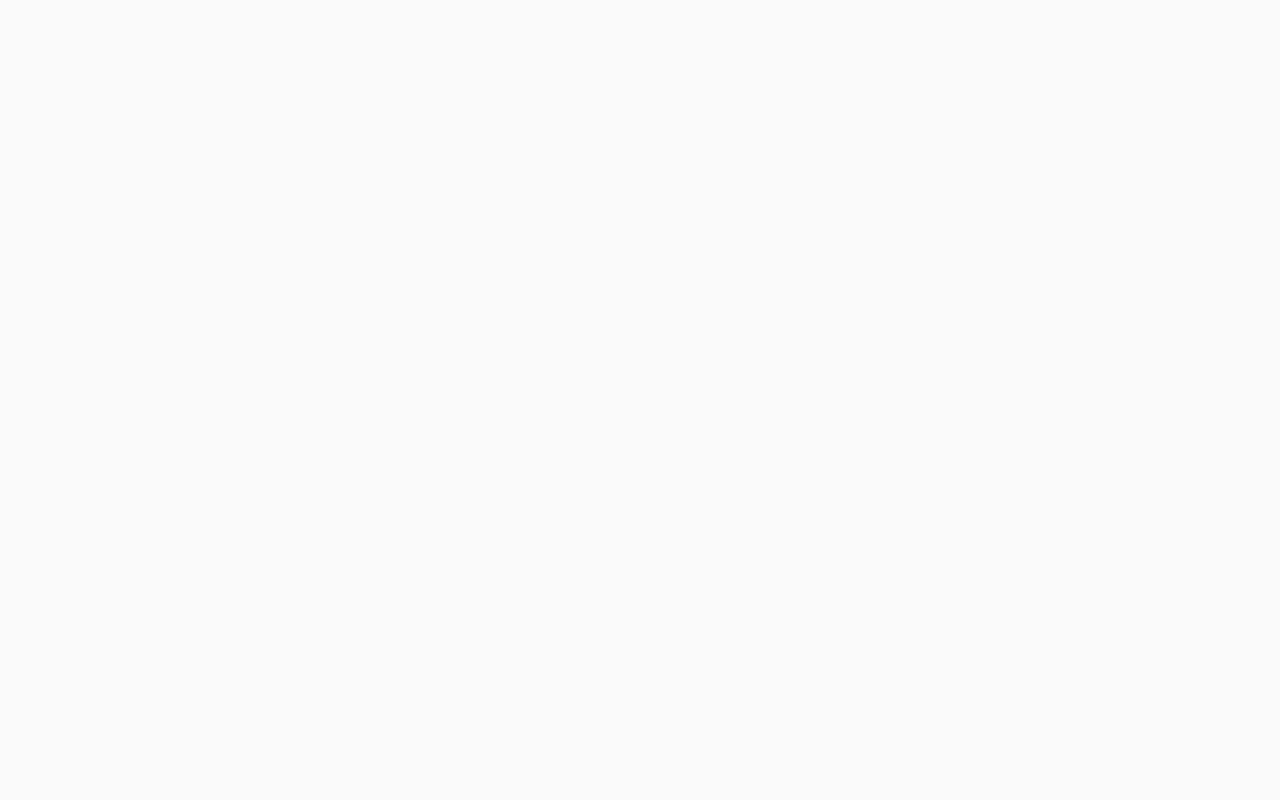
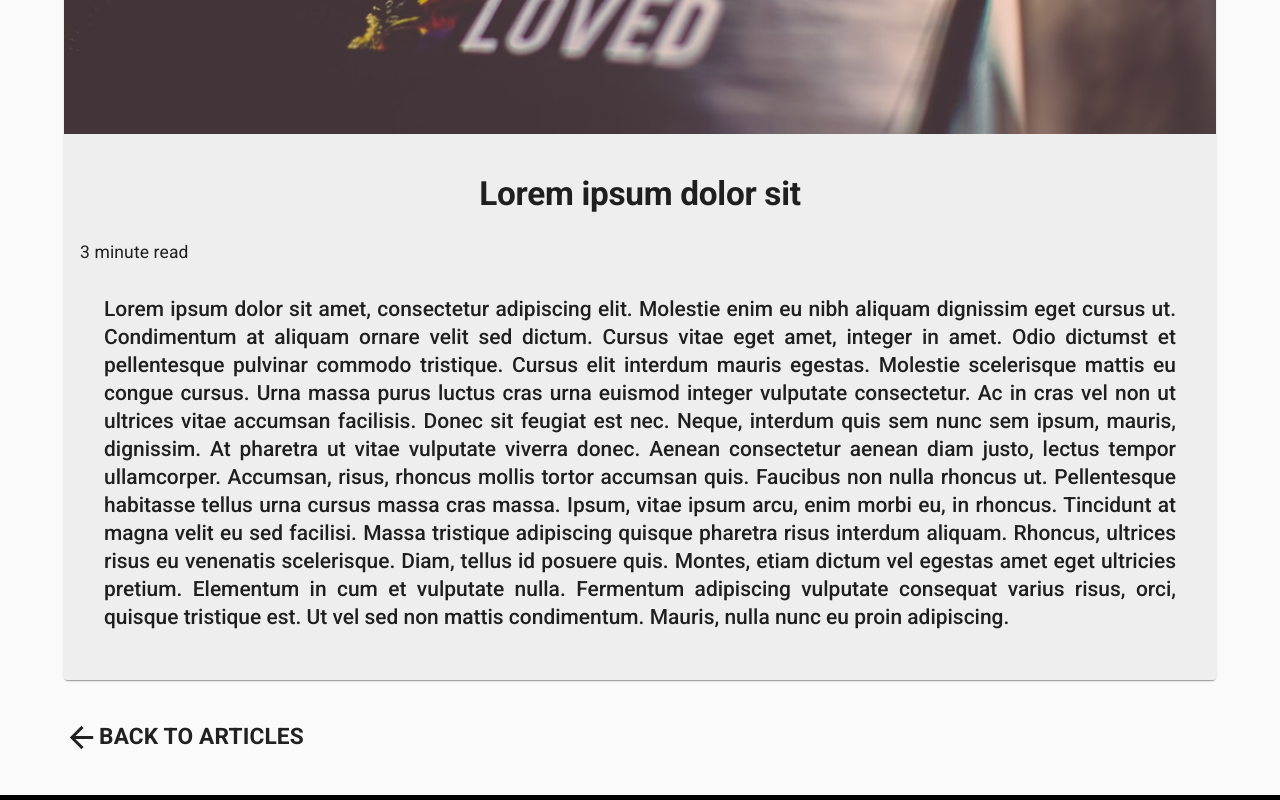
Before and after one commit to KyU-Christian-Union/kyucuwebapp, a React (Create React App) app: page /recentposts/article/1 in a window 1280 px wide. Shown: the part 440-1240 px from the top of the page. Before the commit the page ends 800 px from the top, so only its background shows below. Built offline with nearby package versions, Linux system fonts and the light colour scheme.

Commit message:
recent post refactoring and complete routing

```diff
--- a/src/App/App.jsx
+++ b/src/App/App.jsx
@@ -4,12 +4,9 @@ import React from 'react';
 import HomePage from '../pages/HomePage/HomePage';
 import EventsPage from '../pages/EventsPage/EventsPage';
 import ResourcePage from '../pages/ResourcePage/ResourcePage';
-// import ResourcesArticles from '../components/Resources/ResourcesArticles';
-// import ResourcesSermons from '../components/Resources/ResourcesSermons';
-
 import SpecificEventPage from '../pages/SpecificEventPage/SpecificEventPage';
-
 import MinistriesPage from '../pages/MinistriesPage/MinistriesPage';
+import PostArticle from '../pages/PostArticle/PostArticle';
 
 const useStyles = makeStyles(() => ({
   root: {
@@ -25,12 +22,11 @@ function App() {
         <Switch>
           <Route exact path="/" component={HomePage} />
           <Route exact path="/events" component={EventsPage} />
+          <Route exact path="/events/:id" component={SpecificEventPage} />
+          <Route exact path="/ministries" component={MinistriesPage} />
           <Route path="/resources" component={ResourcePage} />
-
-          {/** will fetch the id from db to make it dynamic */}
-          <Route exact path="/events/:id" component={SpecificEventPage} />
-
-          <Route exact path="/ministries" component={MinistriesPage} />
+          <Route exact path="/resources/articles/:name" component={PostArticle} />
+          <Route exact path="/recentposts/article/:name" component={PostArticle} />
         </Switch>
       </div>
     </Router>
--- a/src/components/RecentPosts/PostsCard.jsx
+++ b/src/components/RecentPosts/PostsCard.jsx
@@ -5,25 +5,29 @@ import CardContent from '@mui/material/CardContent';
 import CardMedia from '@mui/material/CardMedia';
 import Button from '@mui/material/Button';
 import Typography from '@mui/material/Typography';
+import { useHistory } from 'react-router-dom';
 import PostImage from '../../assets/images/post_image.jpg';
 
-const PostsCard = () => {
+const PostsCard = ({ title, subtitle }) => {
+  const history = useHistory();
+  function handleClick() {
+    history.push(`/recentposts/article/${title}`);
+  }
   return (
     <Card sx={{ margin: '10px' }}>
       <CardMedia component="img" height="250" image={PostImage} alt="post" sx={{ objectFit: 'cover' }} />
       <CardContent sx={{ padding: '20px', backgroundColor: '#C4C4C4' }}>
         <Typography gutterBottom variant="h3" component="div" sx={{ fontWeight: 800 }}>
-          Lorem Ipsum dolor
+          {title}
         </Typography>
         <Typography gutterBottom variant="h6" component="div" sx={{ fontWeight: 500 }}>
-          Lorem ipsum dolor sit amet, consectetur adipiscing elit. Arcu, dignissim pulvinar a, ridiculus vel penatibus.
-          Malesuada hendrerit velit odio ut a est viverra proin porta.
+          {subtitle}
         </Typography>
       </CardContent>
       <CardActions
         sx={{ display: 'flex', justifyContent: 'center', backgroundColor: '#C4C4C4', paddingBottom: '30px' }}
       >
-        <Button variant="contained" color="primary">
+        <Button variant="contained" color="primary" onClick={handleClick}>
           Read More
         </Button>
       </CardActions>
--- a/src/components/RecentPosts/RecentPosts.jsx
+++ b/src/components/RecentPosts/RecentPosts.jsx
@@ -1,7 +1,7 @@
 import React from 'react';
 import makeStyles from '@mui/styles/makeStyles';
 import { Container, Typography, Button, Grid } from '@mui/material';
-import { Link } from 'react-router-dom';
+import { useHistory } from 'react-router-dom';
 import PostsCard from './PostsCard';
 
 const useStyles = makeStyles(theme => ({
@@ -19,30 +19,52 @@ const useStyles = makeStyles(theme => ({
     color: theme.palette.common.white,
     fontSize: '22px',
     margin: theme.spacing(2)
+  },
+  recentPostsContainer: {
+    [theme.breakpoints.down('md')]: {
+      paddingLeft: theme.spacing(0),
+      paddingRight: theme.spacing(0)
+    }
   }
 }));
 
 const RecentPosts = () => {
+  const history = useHistory();
+  function handleClick() {
+    history.push('/resources');
+  }
   const classes = useStyles();
   return (
     <div className={classes.postsRoot}>
-      <Container maxWidth="lg" component="div" sx={{ display: 'flex', alignItems: 'center', flexDirection: 'column' }}>
+      <Container
+        maxWidth="lg"
+        component="div"
+        className={classes.recentPostsContainer}
+        sx={{ display: 'flex', alignItems: 'center', flexDirection: 'column' }}
+      >
         <Typography variant="h2" className={classes.postsTypography} align="center">
           Recent Posts
         </Typography>
         <Grid container spacing={2}>
           <Grid item xs={12} md={6} sm={6} lg={6}>
-            <PostsCard />
+            <PostsCard
+              title="Lorem Ipsum dolor"
+              subtitle="Lorem ipsum dolor sit amet, consectetur adipiscing elit. Arcu, dignissim pulvinar a, ridiculus vel penatibus.
+          Malesuada hendrerit velit odio ut a est viverra proin porta."
+            />
           </Grid>
           <Grid item xs={12} md={6} sm={6} lg={6}>
-            <PostsCard />
+            <PostsCard
+              title="Lorem Ipsum dolor"
+              subtitle="Lorem ipsum dolor sit amet, consectetur adipiscing elit. Arcu, dignissim pulvinar a, ridiculus vel penatibus.
+          Malesuada hendrerit velit odio ut a est viverra proin porta."
+            />
           </Grid>
         </Grid>
-        <Link to="/resources">
-          <Button variant="contained" className={classes.postsButton}>
-            All Articles
-          </Button>
-        </Link>
+
+        <Button variant="contained" className={classes.postsButton} onClick={handleClick}>
+          All Articles
+        </Button>
       </Container>
     </div>
   );
--- /dev/null
+++ b/src/components/Resources/ResourcesArticle.jsx
@@ -0,0 +1,37 @@
+import React from 'react';
+import { Grid, Button, Typography } from '@mui/material';
+import Card from '@mui/material/Card';
+import CardActions from '@mui/material/CardActions';
+import CardContent from '@mui/material/CardContent';
+import CardMedia from '@mui/material/CardMedia';
+import { useHistory } from 'react-router-dom';
+import PostImage from '../../assets/images/post_image.jpg';
+
+const ResourcesArticle = ({ title, subtitle }) => {
+  const history = useHistory();
+  function handleClick() {
+    history.push(`/recentposts/article/${title}`);
+  }
+  return (
+    <>
+      <Grid p={2} item xs={12} md={6} sm={6} lg={6} zeroMinWidth>
+        <Card sx={{ backgroundColor: 'white' }}>
+          <CardMedia component="img" height="250" image={PostImage} alt="article" sx={{ objectFit: 'cover' }} />
+          <CardContent>
+            <Typography variant="h5">{title}</Typography>
+            <Typography variant="h6" noWrap="true" sx={{ fontWeight: 400 }}>
+              {subtitle}
+            </Typography>
+          </CardContent>
+          <CardActions>
+            <Button variant="contained" color="primary" onClick={handleClick}>
+              Read Article
+            </Button>
+          </CardActions>
+        </Card>
+      </Grid>
+    </>
+  );
+};
+
+export default ResourcesArticle;
--- a/src/components/Resources/ResourcesArticles.jsx
+++ b/src/components/Resources/ResourcesArticles.jsx
@@ -1,7 +1,15 @@
 import React from 'react';
+import ResourcesArticle from './ResourcesArticle';
 
 const ResourcesArticles = () => {
-  return <div style={{ backgroundColor: 'blue' }}>this is the articles tab......................</div>;
+  return (
+    <>
+      <ResourcesArticle title="Lorem ipsum dolor sit" subtitle="Lorem ipsum dolor sit amet, consectetur" />
+      <ResourcesArticle title="Lorem ipsum dolor sit" subtitle="Lorem ipsum dolor sit amet, consectetur" />
+      <ResourcesArticle title="Lorem ipsum dolor sit" subtitle="Lorem ipsum dolor sit amet, consectetur" />
+      <ResourcesArticle title="Lorem ipsum dolor sit" subtitle="Lorem ipsum dolor sit amet, consectetur" />
+    </>
+  );
 };
 
 export default ResourcesArticles;
--- /dev/null
+++ b/src/components/Resources/ResourcesSermon.jsx
@@ -0,0 +1,58 @@
+import { Grid, Typography, Box } from '@mui/material';
+import React from 'react';
+import AccessTimeFilledIcon from '@mui/icons-material/AccessTimeFilled';
+import ShareIcon from '@mui/icons-material/Share';
+import YouTubeIcon from '@mui/icons-material/YouTube';
+import SermonImage from '../../assets/images/sermon_image.jpg';
+
+const ResourcesSermon = () => {
+  return (
+    <Grid item p={2} direction="column" sx={{ color: 'white' }}>
+      <Grid
+        container
+        sx={{
+          backgroundImage: `url(${SermonImage})`,
+          backgroundSize: 'cover',
+          backgroundPosition: 'center'
+        }}
+      >
+        {/** name and icons */}
+        <Grid container mb={8} p={2} justifyContent="space-between">
+          <Typography variant="h5">Lorem ipsum dolor sit</Typography>
+          <Box sx={{ display: 'flex', justifyContent: 'space-between' }}>
+            <Grid mr={2}>
+              <AccessTimeFilledIcon />
+              <Typography>watch</Typography>
+            </Grid>
+            <Grid>
+              <ShareIcon />
+              <Typography>share</Typography>
+            </Grid>
+          </Box>
+        </Grid>
+        {/** youtube icon */}
+        <Grid container mb={8} justifyContent="center">
+          <YouTubeIcon fontSize="large" />
+        </Grid>
+        {/** watch on youtube */}
+        <Grid container pl={2} mb={2} alignItems="center">
+          <Typography variant="h6">Watch on</Typography>
+          <YouTubeIcon />
+          <Typography variant="h6">Youtube</Typography>
+        </Grid>
+      </Grid>
+      <Grid container mt={2} sx={{ color: 'black' }}>
+        <Typography gutterBottom variant="h3" sx={{ fontWeight: 800 }}>
+          Lorem ipsum dolor sit
+        </Typography>
+      </Grid>
+      <Grid container sx={{ color: 'black' }}>
+        <Typography variant="h5" sx={{ fontWeight: 400 }}>
+          Lorem ipsum dolor sit amet, consectetur
+        </Typography>
+      </Grid>
+    </Grid>
+  );
+};
+
+export default ResourcesSermon;
--- a/src/components/Resources/ResourcesSermons.jsx
+++ b/src/components/Resources/ResourcesSermons.jsx
@@ -1,7 +1,16 @@
 import React from 'react';
+import ResourcesSermon from './ResourcesSermon';
 
 const ResourcesSermons = () => {
-  return <div>this is the sermons tab</div>;
+  return (
+    <>
+      <ResourcesSermon />
+      <ResourcesSermon />
+      <ResourcesSermon />
+      <ResourcesSermon />
+      <ResourcesSermon />
+    </>
+  );
 };
 
 export default ResourcesSermons;
--- /dev/null
+++ b/src/pages/PostArticle/PostArticle.jsx
@@ -0,0 +1,71 @@
+import React from 'react';
+import { Container, Typography, Grid } from '@mui/material';
+import Card from '@mui/material/Card';
+import CardContent from '@mui/material/CardContent';
+import CardMedia from '@mui/material/CardMedia';
+import ArrowBackIcon from '@mui/icons-material/ArrowBack';
+import { Link } from 'react-router-dom';
+import makeStyles from '@mui/styles/makeStyles';
+import PostImage from '../../assets/images/post_image.jpg';
+import PublicAppBar from '../../components/AppBars.jsx/PublicAppBar';
+import Footer from '../../components/Footer/Footer';
+
+const useStyles = makeStyles(theme => ({
+  backToArticlesLink: {
+    textDecoration: 'none',
+    color: 'inherit'
+  },
+  postArticleContainer: {
+    marginTop: 10,
+    [theme.breakpoints.down('md')]: {
+      paddingLeft: theme.spacing(1),
+      paddingRight: theme.spacing(1)
+    }
+  }
+}));
+
+const PostArticle = () => {
+  const classes = useStyles();
+  return (
+    <>
+      <PublicAppBar />
+      <Container maxWidth="lg" className={classes.postArticleContainer}>
+        <Card>
+          <CardMedia component="img" height="500" image={PostImage} alt="postarticle" sx={{ objectFit: 'cover' }} />
+          <CardContent sx={{ backgroundColor: '#EEEEEE' }}>
+            <Typography variant="h2" align="center" gutterBottom pt={3} mb={3} sx={{ fontWeight: 700 }}>
+              Lorem ipsum dolor sit
+            </Typography>
+            <Typography variant="h6" align="justify" gutterBottom sx={{ fontWeight: 400 }}>
+              3 minute read
+            </Typography>
+            <Typography variant="h5" p={3} align="justify" sx={{ fontWeight: 500 }}>
+              Lorem ipsum dolor sit amet, consectetur adipiscing elit. Molestie enim eu nibh aliquam dignissim eget
+              cursus ut. Condimentum at aliquam ornare velit sed dictum. Cursus vitae eget amet, integer in amet. Odio
+              dictumst et pellentesque pulvinar commodo tristique. Cursus elit interdum mauris egestas. Molestie
+              scelerisque mattis eu congue cursus. Urna massa purus luctus cras urna euismod integer vulputate
+              consectetur. Ac in cras vel non ut ultrices vitae accumsan facilisis. Donec sit feugiat est nec. Neque,
+              interdum quis sem nunc sem ipsum, mauris, dignissim. At pharetra ut vitae vulputate viverra donec. Aenean
+              consectetur aenean diam justo, lectus tempor ullamcorper. Accumsan, risus, rhoncus mollis tortor accumsan
+              quis. Faucibus non nulla rhoncus ut. Pellentesque habitasse tellus urna cursus massa cras massa. Ipsum,
+              vitae ipsum arcu, enim morbi eu, in rhoncus. Tincidunt at magna velit eu sed facilisi. Massa tristique
+              adipiscing quisque pharetra risus interdum aliquam. Rhoncus, ultrices risus eu venenatis scelerisque.
+              Diam, tellus id posuere quis. Montes, etiam dictum vel egestas amet eget ultricies pretium. Elementum in
+              cum et vulputate nulla. Fermentum adipiscing vulputate consequat varius risus, orci, quisque tristique
+              est. Ut vel sed non mattis condimentum. Mauris, nulla nunc eu proin adipiscing.
+            </Typography>
+          </CardContent>
+        </Card>
+        <Link to="/resources/articles" className={classes.backToArticlesLink}>
+          <Grid container alignItems="center" mt={5} mb={5}>
+            <ArrowBackIcon fontSize="large" />
+            <Typography variant="h4">BACK TO ARTICLES</Typography>
+          </Grid>
+        </Link>
+      </Container>
+      <Footer />
+    </>
+  );
+};
+
+export default PostArticle;
--- a/src/pages/ResourcePage/ResourcePage.jsx
+++ b/src/pages/ResourcePage/ResourcePage.jsx
@@ -21,14 +21,18 @@ const useStyles = makeStyles(theme => ({
   },
   resourcesLink: {
     textDecoration: 'none',
-    color: 'inherit'
-  },
-  resourcesTypography: {
-    cursor: 'pointer',
-    '&:hover': {
-      fontWeight: 800,
+    color: 'inherit',
+    '&:active': {
+      borderTop: `5px solid ${theme.palette.primary.main}`,
+      fontWeight: 800
+    },
+    '&:focus': {
       borderTop: `5px solid ${theme.palette.primary.main}`
     }
+  },
+
+  resourcesTypography: {
+    cursor: 'pointer'
   }
 }));
 
@@ -56,18 +60,15 @@ const ResourcePage = () => {
           Resources
         </Typography>
       </div>
-      <Box component="div" pt={10} pb={10} sx={{ backgroundColor: 'white' }}>
+      <Box component="div" pt={10} pb={10} sx={{ backgroundColor: '#EEEEEE' }}>
         <Typography variant="h2" align="center" sx={{ fontWeight: 900 }}>
           ARTICLES AND SERMONS
         </Typography>
       </Box>
-      {/** articles and sermons */}
 
-      {/** articles and sermon links */}
-
-      <Container maxWidth="lg" sx={{ display: 'flex', alignItems: 'center', justifyContent: 'space-around' }}>
-        <Grid container spacing={0} direction="column">
-          <Grid container spacing={0} justifyContent="space-evenly" alignItems="center">
+      <Container maxWidth="lg" disableGutters>
+        <Grid container direction="column">
+          <Grid container spacing={0} mt={5} justifyContent="space-evenly" alignItems="center">
             <Link to={`${url}/articles`} className={classes.resourcesLink}>
               <Typography variant="h2" sx={{}} className={classes.resourcesTypography}>
                 Articles
@@ -79,10 +80,10 @@ const ResourcePage = () => {
               </Typography>
             </Link>
           </Grid>
-          <Grid container>
+          <Grid container spacing={0}>
             <Switch>
-              <Route path={`${path}/sermons`} component={ResourcesSermons} />
-              <Route path={`${path}/articles`} component={ResourcesArticles} />
+              <Route exact path={`${path}/sermons`} component={ResourcesSermons} />
+              <Route exact path={`${path}/articles`} component={ResourcesArticles} />
             </Switch>
           </Grid>
         </Grid>
```
Also changed, not shown: src/assets/images/sermon_image.jpg (added).
